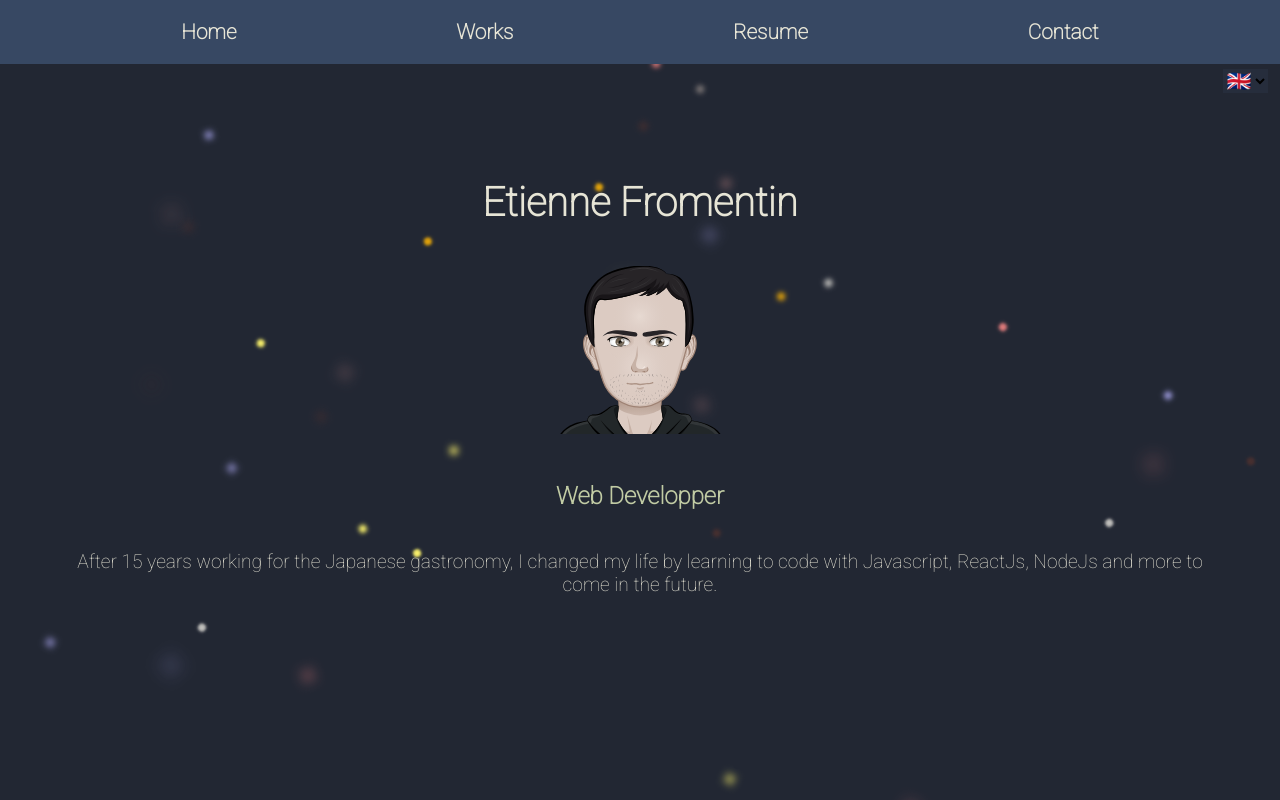
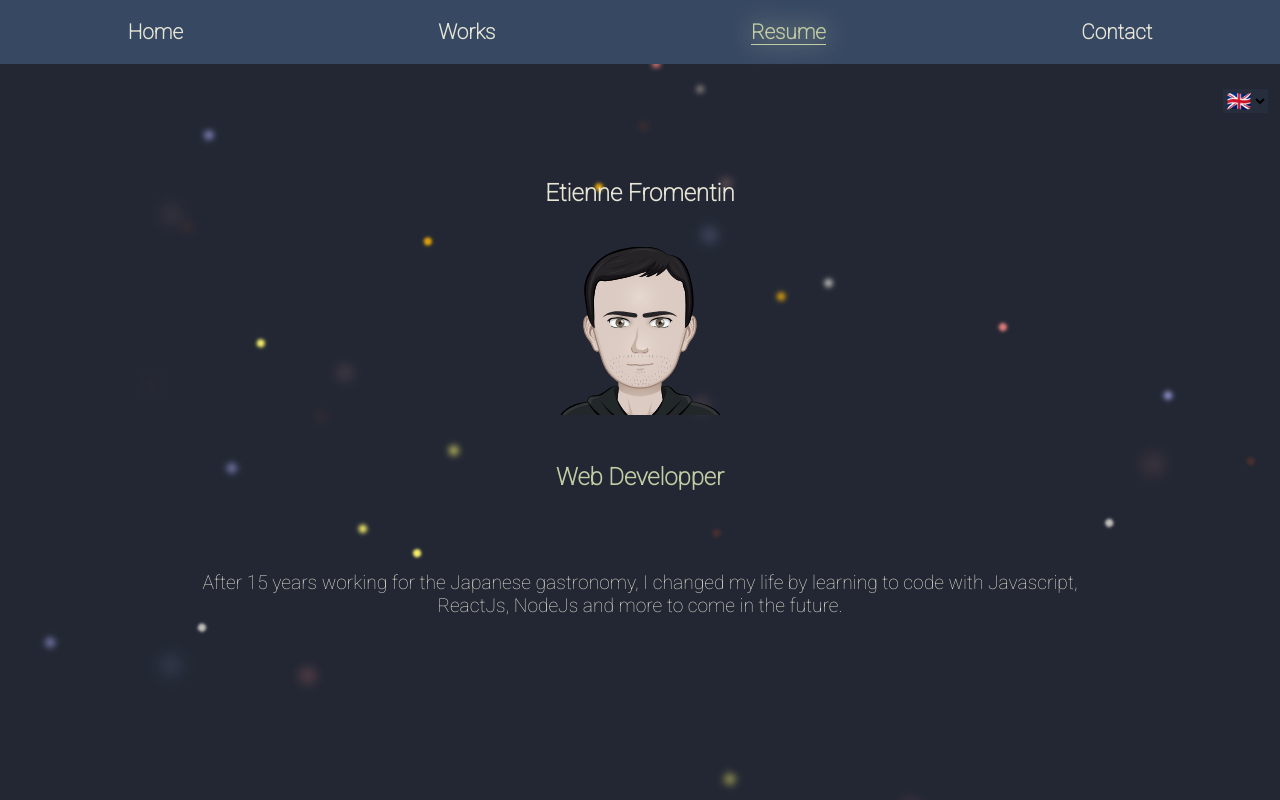
Before and after one commit to Eti-Fromentin/portfolio, a React (Create React App) app: page / in a window 1280 px wide. Shown: the top 800 px of the page. Built offline with nearby package versions, Linux system fonts and the light colour scheme; a web font is replaced by a local one.

Commit message:
fourth draft

```diff
--- a/package.json
+++ b/package.json
@@ -9,6 +9,7 @@
     "aos": "^2.3.4",
     "react": "^17.0.2",
     "react-dom": "^17.0.2",
+    "react-intersection-observer": "^8.32.5",
     "react-scripts": "4.0.3",
     "web-vitals": "^1.1.2"
   },
--- a/src/App.js
+++ b/src/App.js
@@ -1,4 +1,6 @@
+/* eslint-disable react-hooks/exhaustive-deps */
 import React, { useState, useEffect, useRef } from "react";
+import { useInView } from 'react-intersection-observer'
 import Aos from "aos";
 import "aos/dist/aos.css";
 
@@ -14,14 +16,29 @@ import Resume from "./components/resume";
 import Contact from "./components/contact";
 
 function App() {
-  const [language, setLanguage] = useState('english');
+  const [language, setLanguage] = useState("english");
   const introRef = useRef(null);
   const worksRef = useRef(null);
   const resumeRef = useRef(null);
   const contactRef = useRef(null);
 
-  const scrollToRef = (ref) => window.scrollTo(0, ref.current.offsetTop - 120);
+  const [refIntro, inViewIntro] = useInView({
+    threshold: 0,
+  });
+  const [refWorks, inViewWorks] = useInView({
+    threshold: 0,
+  });
+  const [refResume, inViewResume] = useInView({
+    threshold: 0,
+  });
+  const [refContact, inViewContact] = useInView({
+    threshold: 0,
+  });
 
+
+  const scrollToRef = (ref) => {
+    window.scrollTo(0, ref.current.offsetTop - 90);
+  };
 
   useEffect(() => {
     Aos.init({ duration: 1500 });
@@ -30,31 +47,38 @@ function App() {
   return (
     <div className={styles.App}>
       <Background />
-      <Navbar lang={language} scroll={scrollToRef} references={{introRef, worksRef, resumeRef, contactRef}} />
+      <Navbar
+        lang={language}
+        scroll={scrollToRef}
+        references={{ introRef, worksRef, resumeRef, contactRef }}
+        inView={{ inViewIntro, inViewWorks, inViewResume, inViewContact }}
+      />
       <LanguageButton setLanguage={setLanguage} />
       <main className={styles.main} ref={introRef}>
-        <Intro lang={language}/>
-        <section className={styles.work} ref={worksRef}>
-          <h2 className={styles.worktitle} >My work so far</h2>
-        <div className={styles.projects}>
+        <section ref={refIntro}>
+        <Intro lang={language} />
+        </section>
+        <section className={styles.work} >
+          <h2 className={styles.worktitle} ref={worksRef}>My work so far</h2>
+          <div className={styles.projects} ref={refWorks}>
             <div data-aos="flip-right" data-aos-once="false">
-            <ProjectOne lang={language}/>
+              <ProjectOne lang={language} />
             </div>
             <div data-aos="flip-left" data-aos-once="false">
-            <ProjectTwo lang={language}/>
+              <ProjectTwo lang={language} />
             </div>
             <div data-aos="flip-right" data-aos-once="false">
-            <ProjectThree lang={language}/>
+              <ProjectThree lang={language} />
             </div>
           </div>
         </section>
         <section className={styles.resume} ref={resumeRef}>
-          <h2 className={styles.resumeTitle}>Who Am I ?</h2>
+          <h2 className={styles.resumeTitle} ref={refResume}>Who Am I ?</h2>
           <Resume lang={language} />
         </section>
-        <section className={styles.resume} ref={contactRef}>
-          <h2 className={styles.resumeTitle}>Contact</h2>
-          <Contact lang={language} scroll={scrollToRef} reference={introRef}/>
+        <section className={styles.contact} ref={contactRef}>
+          <h2 className={styles.resumeTitle} ref={refContact}>Contact</h2>
+          <Contact lang={language} scroll={scrollToRef} reference={introRef} />
         </section>
       </main>
     </div>
--- a/src/app.module.css
+++ b/src/app.module.css
@@ -12,7 +12,8 @@
 }
 
 .work,
-.resume {
+.resume,
+.contact {
   font-size: 1.5em;
   margin: 15vh auto 2vh auto;
   width: 100%;
@@ -37,4 +38,10 @@
     justify-content: space-between;
     align-items: center;
   }
+
+  /* .work,
+  .resume,
+  .contact {
+    margin: 25vh auto 0 auto;
+  } */
 }
--- a/src/components/background.jsx
+++ b/src/components/background.jsx
@@ -5,7 +5,7 @@ import styles from './background.module.css'
 function Background() {
     return (
 
-<div class={styles.background}>
+<div className={styles.background}>
    <span></span>
    <span></span>
    <span></span>
--- a/src/components/intro.jsx
+++ b/src/components/intro.jsx
@@ -4,11 +4,11 @@ import styles from "./intro.module.css";
 
 import avatar from '../assets/avatar.svg';
 
-function Intro() {
+function Intro({lang}) {
   return (
     <div className={styles.intro}>
-        <h1 className={styles.name}>
-            Etienne Fromentin
+        <h1 className={styles.nameJP}>
+          {lang === 'japanese' ? 'エチエンヌ フロマンタン' : 'Etienne Fromentin'}
         </h1>
         <img src={avatar} alt='avatar' className={styles.avatar} />
 
--- a/src/components/intro.module.css
+++ b/src/components/intro.module.css
@@ -8,6 +8,15 @@
 
 .name {
     font-size: 2.5em;
+    margin: 0;
+    color: #e7e5d6;
+    width: 100%;
+    margin: 5vh 0 5vh 0;
+    text-justify: none;
+}
+
+.nameJP {
+    font-size: 1.5em;
     margin: 0;
     color: #e7e5d6;
     width: 100%;
@@ -33,3 +42,11 @@
     margin-bottom: 3vh;
     filter: grayscale(60%);
 }
+
+@media screen and (min-width: 600px) {
+    .introText {
+        width: 70vw;
+        display: flex;
+        margin: 10vh auto;
+    }
+   }
--- a/src/components/languageButton.jsx
+++ b/src/components/languageButton.jsx
@@ -2,10 +2,13 @@ import React from "react";
 
 import styles from "./languageButton.module.css";
 
-function LanguageButton() {
+function LanguageButton({setLanguage}) {
+
+
+
   return (
     <div className={styles.btnContainer}>
-      <select name="languageBtn" className={styles.languageSelect}>
+      <select name="languageBtn" className={styles.languageSelect} onChange={(e) => setLanguage(e.target.value)}>
         <option value="english">🇬🇧</option>
         <option value="french">🇫🇷</option>
         <option value="japanese">🇯🇵</option>
--- a/src/components/languageButton.module.css
+++ b/src/components/languageButton.module.css
@@ -4,7 +4,7 @@
     z-index: 5;
     position: absolute;
     right: 0;
-    margin: -30px 10px 0 10px;
+    margin: -10px 10px 0 10px;
 
 }
 
--- a/src/components/navbar.jsx
+++ b/src/components/navbar.jsx
@@ -5,7 +5,7 @@ function Navbar(props) {
   return (
     <nav className={styles.navbar}>
       <div
-        className={styles.navbarText}
+        className={props.inView.inViewIntro && !props.inView.inViewWorks ? styles.navbarTextActive : styles.navbarText}
         onClick={() => {
           props.scroll(props.references.introRef);
         }}
@@ -13,7 +13,7 @@ function Navbar(props) {
         Home
       </div>
       <div
-        className={styles.navbarText}
+        className={props.inView.inViewWorks && !props.inView.inViewResume ? styles.navbarTextActive : styles.navbarText}
         onClick={() => {
           props.scroll(props.references.worksRef);
         }}
@@ -21,14 +21,14 @@ function Navbar(props) {
         Works
       </div>
       <div
-        className={styles.navbarText}
+        className={props.inView.inViewResume ? styles.navbarTextActive : styles.navbarText}
         onClick={() => {
           props.scroll(props.references.resumeRef);
         }}
       >
         Resume
       </div>
-      <div className={styles.navbarText} onClick={() => {
+      <div className={props.inView.inViewContact && !props.inView.inViewResume ? styles.navbarTextActive : styles.navbarText} onClick={() => {
           props.scroll(props.references.contactRef);
         }}> Contact</div>
     </nav>
--- a/src/components/navbar.module.css
+++ b/src/components/navbar.module.css
@@ -14,8 +14,8 @@
 }
 
 .navbarText {
-  margin: 0 3vw 0 3vw;
-  font-weight: bold;
+  margin: auto;
+  font-weight: 700;
   font-size: 1.3rem;
   font-family: "Roboto", sans-serif;
   color: #e7e5d6;
@@ -24,3 +24,15 @@
 .navbarText:hover {
   cursor: pointer;
 }
+
+.navbarTextActive {
+
+  border-bottom: solid 1px #c1cba4;
+  margin: auto;
+  font-size: 1.3rem;
+  font-weight:700;
+  font-family: "Roboto", sans-serif;
+  color: #c1cba4;
+  filter: drop-shadow(0 0 0.75rem #c1cba4);
+
+}
```
Also changed, not shown: 1 other file (tests, documents, lock files or other folders). Lines whose indentation alone changed are shown as unchanged.
